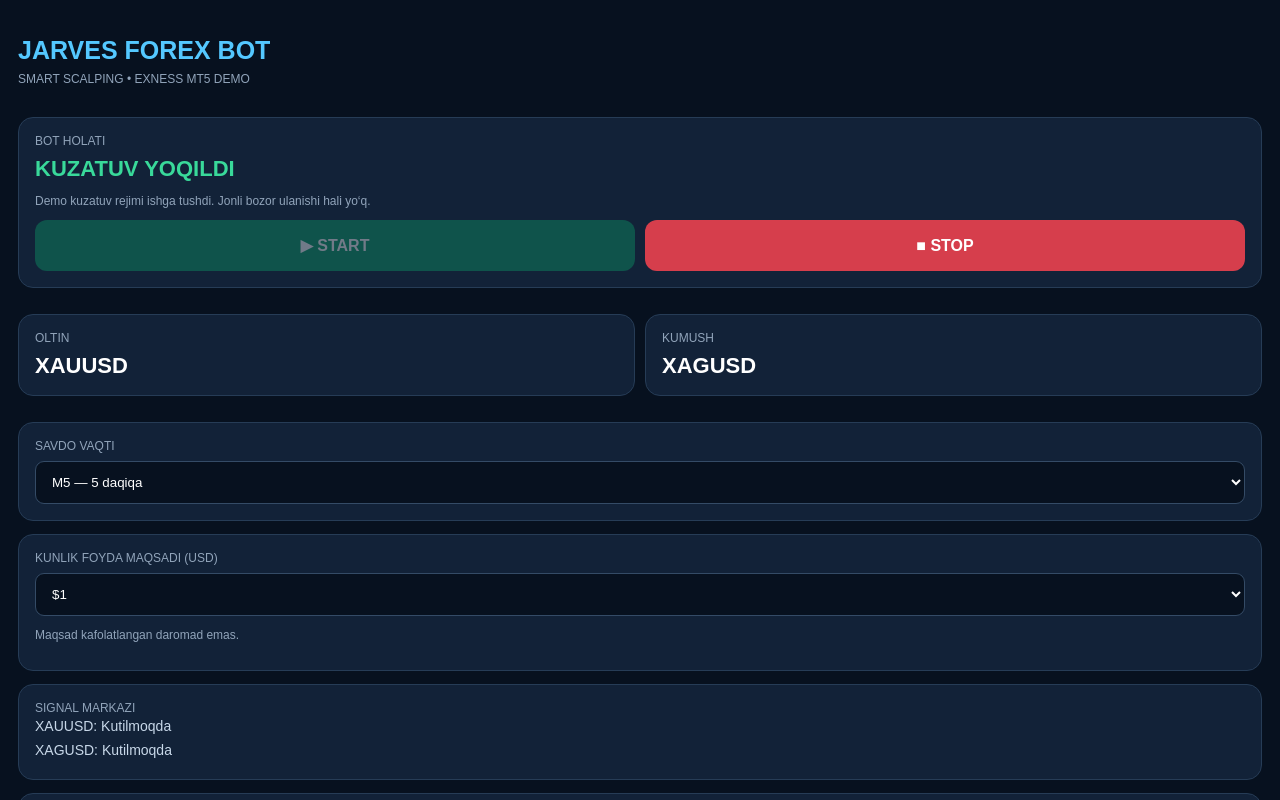
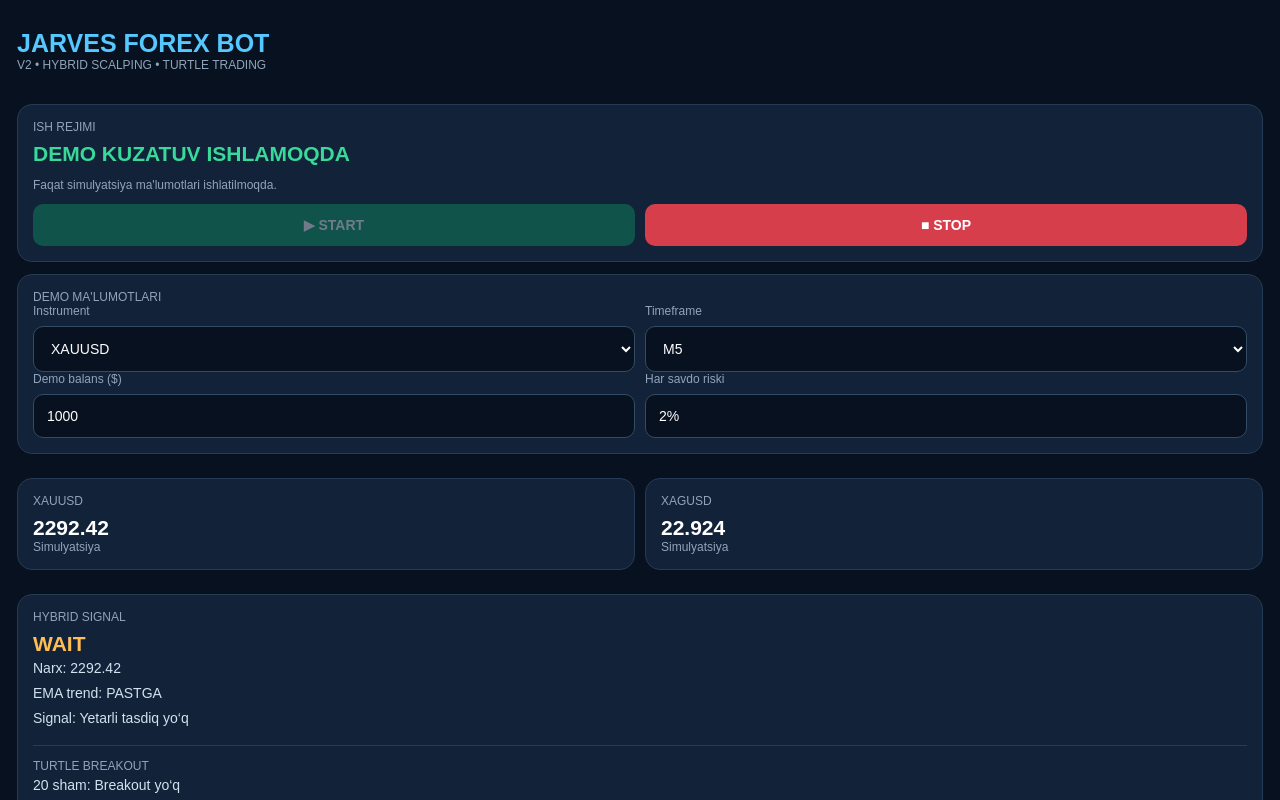
Before and after one commit to Akhmed570/xmr-miner-mobile, a plain HTML site: page index.html in a window 1280 px wide. Both pictures are taken after a click on the button "▶ START". Shown: the top 800 px of the page. Drawn offline with Linux system fonts and the light colour scheme.

Commit message:
Update index.html

```diff
--- a/index.html
+++ b/index.html
@@ -5,114 +5,284 @@
 <meta charset="UTF-8">
 <meta name="viewport" content="width=device-width,initial-scale=1">
 <meta name="theme-color" content="#07111f">
-<title>JARVES FOREX BOT</title>
+<title>JARVES FOREX BOT V2</title>
 <style>
 *{box-sizing:border-box}
-body{margin:0;background:#07111f;color:#fff;font-family:Arial,sans-serif;padding:18px}
-header{padding:18px 0}
-h1{font-size:25px;margin:0;color:#54c8ff}
-.sub{color:#91a4ba;font-size:12px;margin-top:7px}
-.card{background:#122238;border:1px solid #263c56;border-radius:15px;padding:16px;margin:13px 0}
-.label{color:#91a4ba;font-size:12px}
-.value{font-size:22px;font-weight:bold;margin-top:8px}
+body{margin:0;padding:17px;background:#07111f;color:#fff;font-family:Arial,sans-serif}
+header{padding:12px 0 20px}
+h1{margin:0;color:#54c8ff;font-size:25px}
+.sub,.muted{color:#91a4ba;font-size:12px}
+.card{background:#122238;border:1px solid #263c56;border-radius:15px;padding:15px;margin:12px 0}
 .grid{display:grid;grid-template-columns:1fr 1fr;gap:10px}
-button{border:0;border-radius:12px;padding:16px;font-size:16px;font-weight:bold;width:100%;color:white}
+.label{font-size:12px;color:#91a4ba}
+.value{font-size:21px;font-weight:bold;margin-top:8px}
+button,select,input{width:100%;padding:13px;border-radius:10px;font-size:14px}
+button{border:0;color:white;font-weight:bold}
 .start{background:#0b9e68}
 .stop{background:#d63e4c}
 button:disabled{opacity:.4}
-select{width:100%;padding:12px;background:#07111f;color:white;border:1px solid #344b66;border-radius:9px;margin-top:8px}
-.status{font-weight:bold;color:#ffbd55}
-.signal{font-size:14px;line-height:1.7;color:#c8d8e9}
-footer{color:#71849a;font-size:11px;text-align:center;margin:25px 0}
+select,input{background:#07111f;color:white;border:1px solid #344b66;margin-top:8px}
+.status{color:#ffbd55;font-weight:bold}
+.green{color:#39d99a}
+.red{color:#ff6875}
+.signal{font-size:14px;line-height:1.8;color:#d4e1ef}
+hr{border:0;border-top:1px solid #263c56;margin:13px 0}
+footer{text-align:center;color:#71849a;font-size:11px;padding:20px}
 </style>
 </head>
 <body>
 <header>
 <h1>JARVES FOREX BOT</h1>
-<div class="sub">SMART SCALPING • EXNESS MT5 DEMO</div>
+<div class="sub">V2 • HYBRID SCALPING • TURTLE TRADING</div>
 </header>
 
 <div class="card">
-<div class="label">BOT HOLATI</div>
+<div class="label">ISH REJIMI</div>
 <div class="value status" id="status">TO‘XTATILGAN</div>
-<p class="label" id="message">Bot hali ishga tushirilmagan.</p>
+<p class="muted" id="message">Demo simulyatsiya. Jonli bozor ulanmagan.</p>
 <div class="grid">
 <button class="start" id="start">▶ START</button>
 <button class="stop" id="stop" disabled>■ STOP</button>
 </div>
 </div>
 
+<div class="card">
+<div class="label">DEMO MA'LUMOTLARI</div>
+<div class="grid">
+<div>
+<div class="label">Instrument</div>
+<select id="symbol">
+<option>XAUUSD</option>
+<option>XAGUSD</option>
+</select>
+</div>
+<div>
+<div class="label">Timeframe</div>
+<select id="tf">
+<option>M1</option>
+<option selected>M5</option>
+<option>M15</option>
+</select>
+</div>
+</div>
+<div class="grid">
+<div>
+<div class="label">Demo balans ($)</div>
+<input id="balance" type="number" min="1" value="1000">
+</div>
+<div>
+<div class="label">Har savdo riski</div>
+<input value="2%" disabled>
+</div>
+</div>
+</div>
+
 <div class="grid">
 <div class="card">
-<div class="label">OLTIN</div>
-<div class="value">XAUUSD</div>
+<div class="label">XAUUSD</div>
+<div class="value" id="gold">—</div>
+<div class="muted">Simulyatsiya</div>
 </div>
 <div class="card">
-<div class="label">KUMUSH</div>
-<div class="value">XAGUSD</div>
+<div class="label">XAGUSD</div>
+<div class="value" id="silver">—</div>
+<div class="muted">Simulyatsiya</div>
 </div>
 </div>
 
 <div class="card">
-<div class="label">SAVDO VAQTI</div>
-<select id="timeframe">
-<option>M1 — 1 daqiqa</option>
-<option selected>M5 — 5 daqiqa</option>
-<option>M15 — 15 daqiqa</option>
-</select>
+<div class="label">HYBRID SIGNAL</div>
+<div class="value" id="signal">WAIT</div>
+<div class="signal" id="details">START tugmasini bosing.</div>
+<hr>
+<div class="label">TURTLE BREAKOUT</div>
+<div class="signal" id="turtle">20 sham: —<br>55 sham: —</div>
+<hr>
+<div class="label">INDIKATORLAR</div>
+<div class="signal" id="indicators">EMA: —<br>RSI: —<br>ATR: —</div>
 </div>
 
 <div class="card">
-<div class="label">KUNLIK FOYDA MAQSADI (USD)</div>
-<select id="target">
-<option value="1">$1</option>
-<option value="5">$5</option>
-<option value="10">$10</option>
-<option value="20">$20</option>
-</select>
-<p class="label">Maqsad kafolatlangan daromad emas.</p>
-</div>
-
-<div class="card">
-<div class="label">SIGNAL MARKAZI</div>
-<div class="signal" id="signals">
-XAUUSD: Kutilmoqda<br>
-XAGUSD: Kutilmoqda
+<div class="label">RISK HISOBLAGICHI</div>
+<div class="value" id="riskmoney">$20.00</div>
+<div class="signal" id="riskdetails">
+Demo balansning 2 foizi. Bu taxminiy risk summasi, lot hajmi emas.
 </div>
 </div>
 
 <div class="card">
-<div class="label">XAVFSIZLIK</div>
-<div class="signal">
-• Demo rejim<br>
-• Haqiqiy order yuborilmaydi<br>
-• START faqat kuzatuv rejimini yoqadi<br>
-• STOP kuzatuvni to‘xtatadi
+<div class="label">STOP LOSS / TAKE PROFIT</div>
+<div class="signal" id="levels">
+Signal kutilmoqda.
 </div>
 </div>
 
-<footer>JARVES FOREX BOT V1 • DEMO DASHBOARD</footer>
+<div class="card">
+<div class="label">XAVFSIZLIK QOIDALARI</div>
+<div class="signal">
+• Faqat demo simulyatsiya<br>
+• Haqiqiy order yuborilmaydi<br>
+• 2% risk hisob-kitobi<br>
+• STOP bosilganda kuzatuv to‘xtaydi<br>
+• Jonli Exness ulanishi hali mavjud emas
+</div>
+</div>
+
+<footer>JARVES FOREX BOT V2 • DEMO ONLY</footer>
 
 <script>
-const start=document.getElementById("start");
-const stop=document.getElementById("stop");
-const status=document.getElementById("status");
-const message=document.getElementById("message");
-const signals=document.getElementById("signals");
+const $=id=>document.getElementById(id);
+let running=false;
+let timer=null;
+let candles=[];
+let price=2300;
 
-start.onclick=()=>{
- status.textContent="KUZATUV YOQILDI";
- status.style.color="#39d99a";
- message.textContent="Demo kuzatuv rejimi ishga tushdi. Jonli bozor ulanishi hali yo‘q.";
- start.disabled=true;
- stop.disabled=false;
+function makeCandles(){
+ candles=[];
+ let p=price;
+ for(let i=0;i<100;i++){
+  let move=(Math.random()-.49)*2.8;
+  let open=p;
+  p=Math.max(1,p+move);
+  candles.push({
+   open,
+   close:p,
+   high:Math.max(open,p)+Math.random()*1.2,
+   low:Math.min(open,p)-Math.random()*1.2
+  });
+ }
+ price=p;
+}
+
+function ema(values,period){
+ if(values.length<period)return null;
+ let k=2/(period+1);
+ let result=values[0];
+ for(let i=1;i<values.length;i++){
+  result=values[i]*k+result*(1-k);
+ }
+ return result;
+}
+
+function rsi(values,period=14){
+ if(values.length<=period)return 50;
+ let gains=0,losses=0;
+ for(let i=values.length-period;i<values.length;i++){
+  let d=values[i]-values[i-1];
+  if(d>0)gains+=d;
+  else losses-=d;
+ }
+ if(losses===0)return 100;
+ return 100-(100/(1+gains/losses));
+}
+
+function atr(data,period=14){
+ let ranges=data.slice(-period).map(c=>c.high-c.low);
+ return ranges.reduce((a,b)=>a+b,0)/ranges.length;
+}
+
+function channel(data,n){
+ let previous=data.slice(-(n+1),-1);
+ return {
+  high:Math.max(...previous.map(c=>c.high)),
+  low:Math.min(...previous.map(c=>c.low))
+ };
+}
+
+function analyze(){
+ let closes=candles.map(c=>c.close);
+ let last=candles[candles.length-1];
+ let e9=ema(closes.slice(-30),9);
+ let e21=ema(closes.slice(-40),21);
+ let rv=rsi(closes);
+ let av=atr(candles);
+ let ch20=channel(candles,20);
+ let ch55=channel(candles,55);
+
+ let buy20=last.close>ch20.high;
+ let sell20=last.close<ch20.low;
+ let buy55=last.close>ch55.high;
+ let sell55=last.close<ch55.low;
+
+ let up=e9>e21;
+ let down=e9<e21;
+ let buy=(buy20||buy55)&&up&&rv>=50&&rv<=70;
+ let sell=(sell20||sell55)&&down&&rv>=30&&rv<=50;
+
+ let direction=buy?"BUY":sell?"SELL":"WAIT";
+ let risk=Number($("balance").value)*0.02;
+ let sl=av*1.5;
+ let tp=sl*2;
+
+ $("signal").textContent=direction;
+ $("signal").className="value "+(buy?"green":sell?"red":"status");
+
+ $("details").innerHTML=
+ "Narx: "+last.close.toFixed(2)+"<br>"+
+ "EMA trend: "+(up?"YUQORIGA":down?"PASTGA":"NEYTRAL")+"<br>"+
+ "Signal: "+(buy||sell?"Strategiyalar tasdiqladi":"Yetarli tasdiq yo‘q");
+
+ $("turtle").innerHTML=
+ "20 sham: "+(buy20?"BUY breakout":sell20?"SELL breakout":"Breakout yo‘q")+
+ "<br>55 sham: "+(buy55?"BUY breakout":sell55?"SELL breakout":"Breakout yo‘q");
+
+ $("indicators").innerHTML=
+ "EMA 9: "+e9.toFixed(2)+"<br>"+
+ "EMA 21: "+e21.toFixed(2)+"<br>"+
+ "RSI 14: "+rv.toFixed(1)+"<br>"+
+ "ATR 14: "+av.toFixed(3);
+
+ $("riskmoney").textContent="$"+risk.toFixed(2);
+ $("riskdetails").textContent=
+ "Balansning 2 foizi. Bir signal uchun taxminiy risk.";
+
+ $("levels").innerHTML=(buy||sell)?
+ "Yo‘nalish: "+direction+"<br>"+
+ "Taxminiy SL: "+(buy?last.close-sl:last.close+sl).toFixed(2)+"<br>"+
+ "Taxminiy TP: "+(buy?last.close+tp:last.close-tp).toFixed(2)+
+ "<br>1:2 risk/foyda nisbati":
+ "Signal yo‘q. SL/TP hisoblanmadi.";
+
+ $("gold").textContent=last.close.toFixed(2);
+ $("silver").textContent=(last.close/100).toFixed(3);
+}
+
+function tick(){
+ let previous=candles[candles.length-1].close;
+ let move=(Math.random()-.49)*2.5;
+ let next=Math.max(1,previous+move);
+ candles.push({
+  open:previous,
+  close:next,
+  high:Math.max(previous,next)+Math.random(),
+  low:Math.min(previous,next)-Math.random()
+ });
+ if(candles.length>120)candles.shift();
+ price=next;
+ analyze();
+}
+
+$("start").onclick=()=>{
+ if(running)return;
+ running=true;
+ makeCandles();
+ $("status").textContent="DEMO KUZATUV ISHLAMOQDA";
+ $("status").className="value green";
+ $("message").textContent="Faqat simulyatsiya ma'lumotlari ishlatilmoqda.";
+ $("start").disabled=true;
+ $("stop").disabled=false;
+ tick();
+ timer=setInterval(tick,3000);
 };
-stop.onclick=()=>{
- status.textContent="TO‘XTATILGAN";
- status.style.color="#ffbd55";
- message.textContent="Kuzatuv to‘xtatildi.";
- start.disabled=false;
- stop.disabled=true;
+
+$("stop").onclick=()=>{
+ running=false;
+ clearInterval(timer);
+ $("status").textContent="TO‘XTATILGAN";
+ $("status").className="value status";
+ $("message").textContent="Demo kuzatuv to‘xtatildi.";
+ $("start").disabled=false;
+ $("stop").disabled=true;
 };
 </script>
 </body>
```
